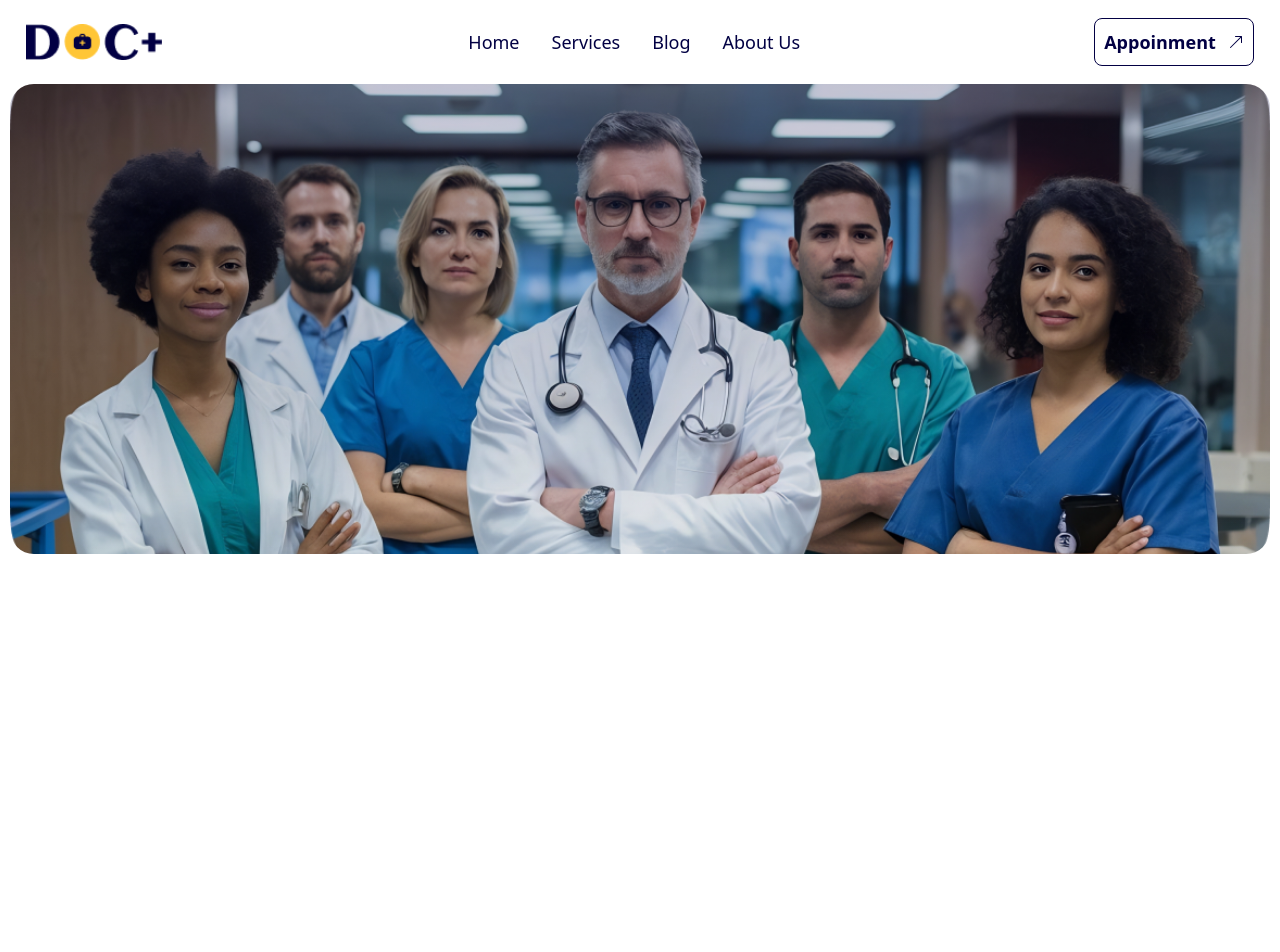
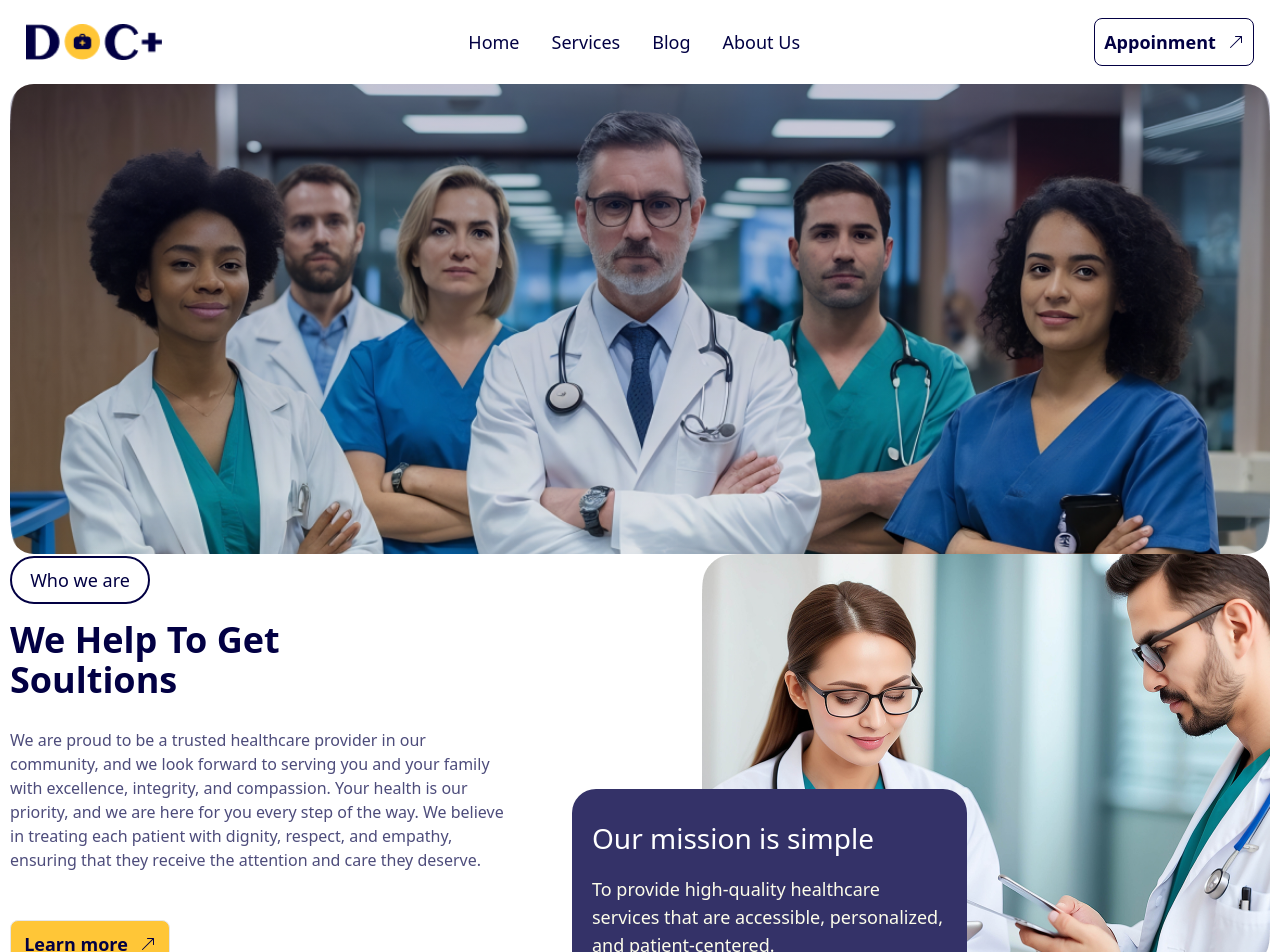
Before and after one commit to Rahim00001/Healthcare, a React (Vite) app: page / in a window 1280 px wide. Shown: the top 952 px of the page. Before the commit the page ends 800 px from the top, so only its background shows below. Built offline with nearby package versions, Linux system fonts and the light colour scheme.

Commit message:
about us section added

```diff
--- a/src/App.jsx
+++ b/src/App.jsx
@@ -1,4 +1,5 @@
 import './App.css'
+import AboutUs from './Components/AboutUs/AboutUs';
 import Hero from './Components/Hero/Hero';
 import NewNavbar from './Components/Navbar/NewNavbar';
 
@@ -8,6 +9,7 @@ function App() {
     <>
       <NewNavbar></NewNavbar>
       <Hero></Hero>
+      <AboutUs></AboutUs>
     </>
   )
 }
--- /dev/null
+++ b/src/Components/AboutUs/AboutUs.jsx
@@ -0,0 +1,37 @@
+import { BsArrowUpRight } from "react-icons/bs";
+const AboutUs = () => {
+    return (
+        <section className="max-w-[1260px] mx-auto mb-16">
+            <div className="flex justify-between items-center">
+                {/* about us texts */}
+                <div className="w-[50%] max-w-[500px]">
+                    {/* section title */}
+                    <div className="border-2 border-[#020043] w-[140px] rounded-3xl text-center py-2 mb-4">
+                        <p className="text-lg font-medium text-[#020043]">Who we are</p>
+                    </div>
+                    {/* section heading */}
+                    <h1 className="text-4xl font-bold text-[#020043] mb-7">We Help To Get <br /> Soultions</h1>
+                    {/* section detiles */}
+                    <div>
+                        <p className="text-[#4D4C7B] mb-12">We are proud to be a trusted healthcare provider in our community, and we look forward to serving you and your family with excellence, integrity, and compassion. Your health is our priority, and we are here for you every step of the way. We believe in treating each patient with dignity, respect, and empathy, ensuring that they receive the attention and care they deserve.</p>
+                    </div>
+                    {/* learn more button */}
+                    <div className="w-40 h-12 flex justify-center items-center gap-3 border-[1px] text-[#020043] bg-[#FFC637] rounded-lg hover:bg-[#020043] hover:text-white mr-2 md:mr-0">
+                        <p className="text-lg font-semibold">Learn more</p>
+                        <BsArrowUpRight className="font-bold" />
+                    </div>
+                </div>
+                {/* about us images */}
+                <div className="relative w-[50%] flex justify-end">
+                    <div className="bg-[#343268] text-[#FFFFFF] w-[395px] h-[200px] rounded-3xl px-5 py-7 absolute -bottom-5 -left-[68px]">
+                        <h2 className="text-[28px] font-medium mb-4">Our mission is simple</h2>
+                        <p className="text-lg text-yellow-50">To provide high-quality healthcare services that are accessible, personalized, and patient-centered.</p>
+                    </div>
+                    <img src="../../../public/Images/Rectangle 24.png" alt="" />
+                </div>
+            </div>
+        </section>
+    );
+};
+
+export default AboutUs;
```
